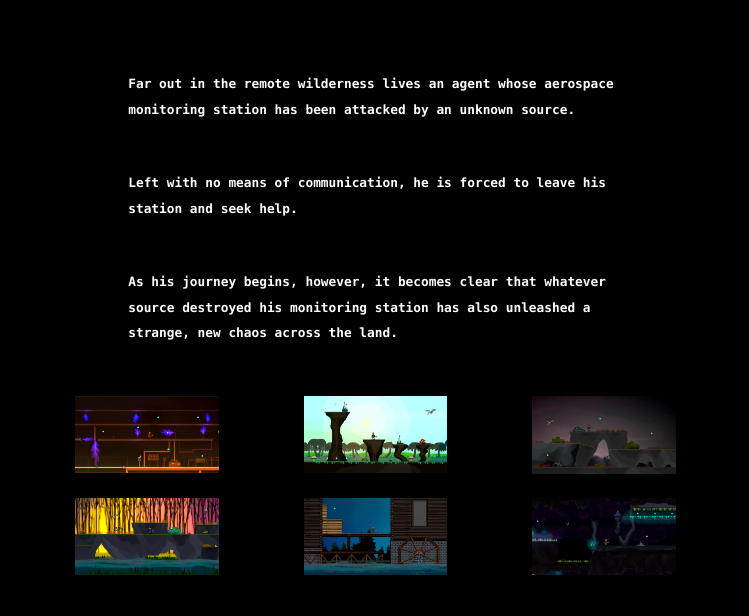
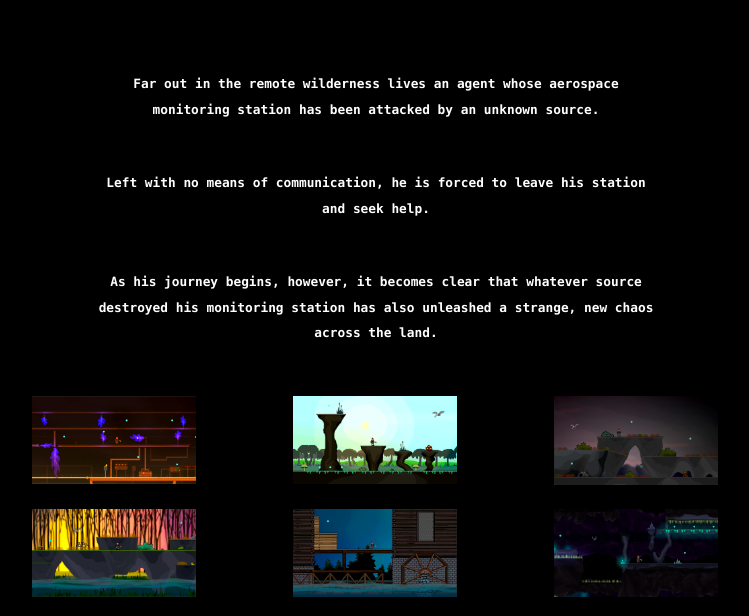
Before and after one commit to Madsir/madsirstudio.github.io, a Jekyll site: the page built from RemoteAgentGame/index.html, in a window 1280 px wide. Shown: the part 600-1216 px from the top of the page, without its empty margins (264-1013 px from the left). Built offline with Jekyll 4.4.1, drawn with Linux system fonts in a browser that asks for light colours; grey boxes are pictures that could not be loaded.

Commit message:
Update index.html

```diff
--- a/RemoteAgentGame/index.html
+++ b/RemoteAgentGame/index.html
@@ -12,8 +12,8 @@ description: "Remote Agent by Madsir Studio"
 	margin-right: 10%;
 }
 .centerdiv {
-  margin-left: 15%; /* Same width as the sidebar + left position in px */
-	margin-right: 15%;
+  margin-left: 10%; /* Same width as the sidebar + left position in px */
+	margin-right: 10%;
 }
   .columns {
 	  margin-left: 3%;
@@ -36,7 +36,6 @@ description: "Remote Agent by Madsir Studio"
 		<iframe width="640" height="360" src="https://www.youtube.com/embed/TafGR6cXga4" title="YouTube video player" frameborder="0" allow="accelerometer; autoplay; clipboard-write; encrypted-media; gyroscope; picture-in-picture" allowfullscreen></iframe>
 		<br>
 		<br>
-	</center>
 		<br>
 		<br>
 <div class="centerdiv">
@@ -48,7 +47,6 @@ description: "Remote Agent by Madsir Studio"
 	</h3>
 	<br>
 	<br>
-	<center>
 <div class="row">
 	<div class="columns">
 	  <a href="/Assets/boilerR.png"><img src="/Assets/boilerR.png" alt="boiler" style="width:70%"></a>
@@ -82,10 +80,10 @@ description: "Remote Agent by Madsir Studio"
 		<br>
 		<a href="https://www.youtube.com/channel/UCWeUH4JTZM1-0H_xBKX2_Hg"><img src="/Assets/twitch.png" alt="youtube" style="width:20%"></a>
 		<br>
-		</div>
 		<br>
 		<br>
 		</center>
 		</div>
+		</div>
 </body>
 	</html>
```
